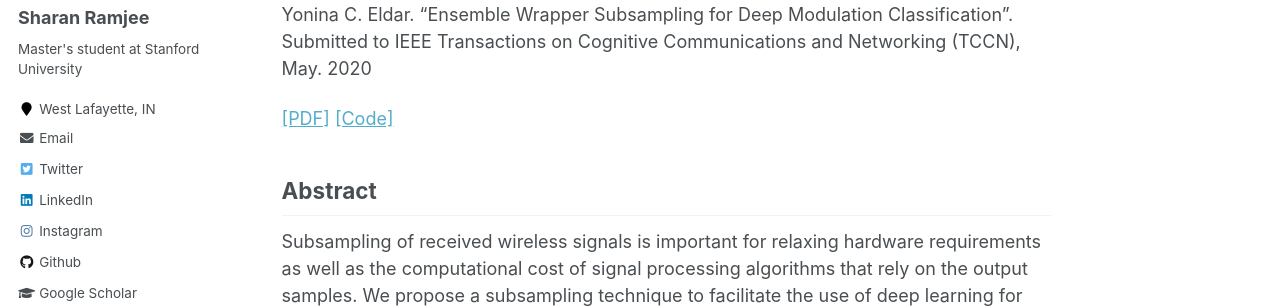
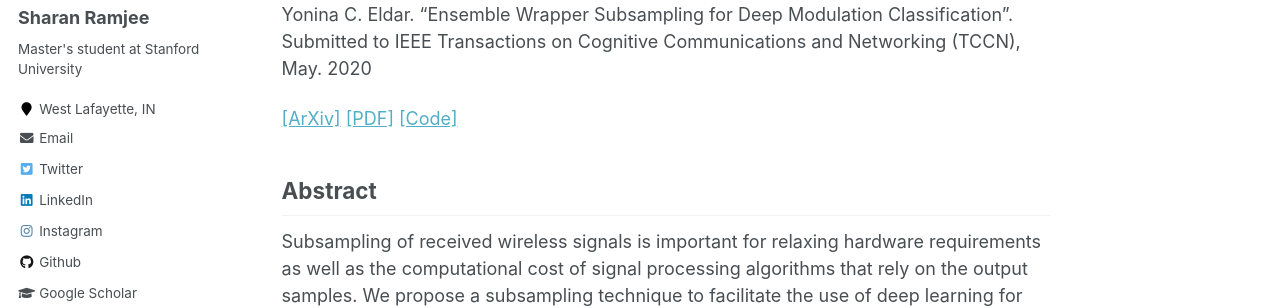
Before and after one commit to sharanramjee/sharanramjee.github.io, a Jekyll site: the page built from _publications/tccn2020.md, in a window 1280 px wide and 900 px high. Shown: the part 296-604 px from the top of the window. Built offline with Jekyll 4.4.1, drawn with Linux system fonts in a browser that asks for light colours.

Commit message:
Updated TCCN and CV

```diff
--- a/_publications/tccn2020.md
+++ b/_publications/tccn2020.md
@@ -6,6 +6,7 @@ venue: "IEEE Transactions on Cognitive Communications and Networking (TCCN)"
 date: 2020-02-01
 citation: 'Sharan Ramjee, Shengtai Ju, Diyu Yang, Xiaoyu Liu, Aly El Gamal, Yonina C. Eldar. “Ensemble Wrapper Subsampling for Deep Modulation Classification”. Submitted to IEEE Transactions on Cognitive Communications and Networking (TCCN), May. 2020'
 ---
+[[ArXiv]](https://arxiv.org/abs/2005.04586)
 [[PDF]](https://sharanramjee.github.io/files/tccn2020.pdf)
 [[Code]](https://github.com/dl4amc/dds)
 
```
Also changed, not shown: 1 other file.
